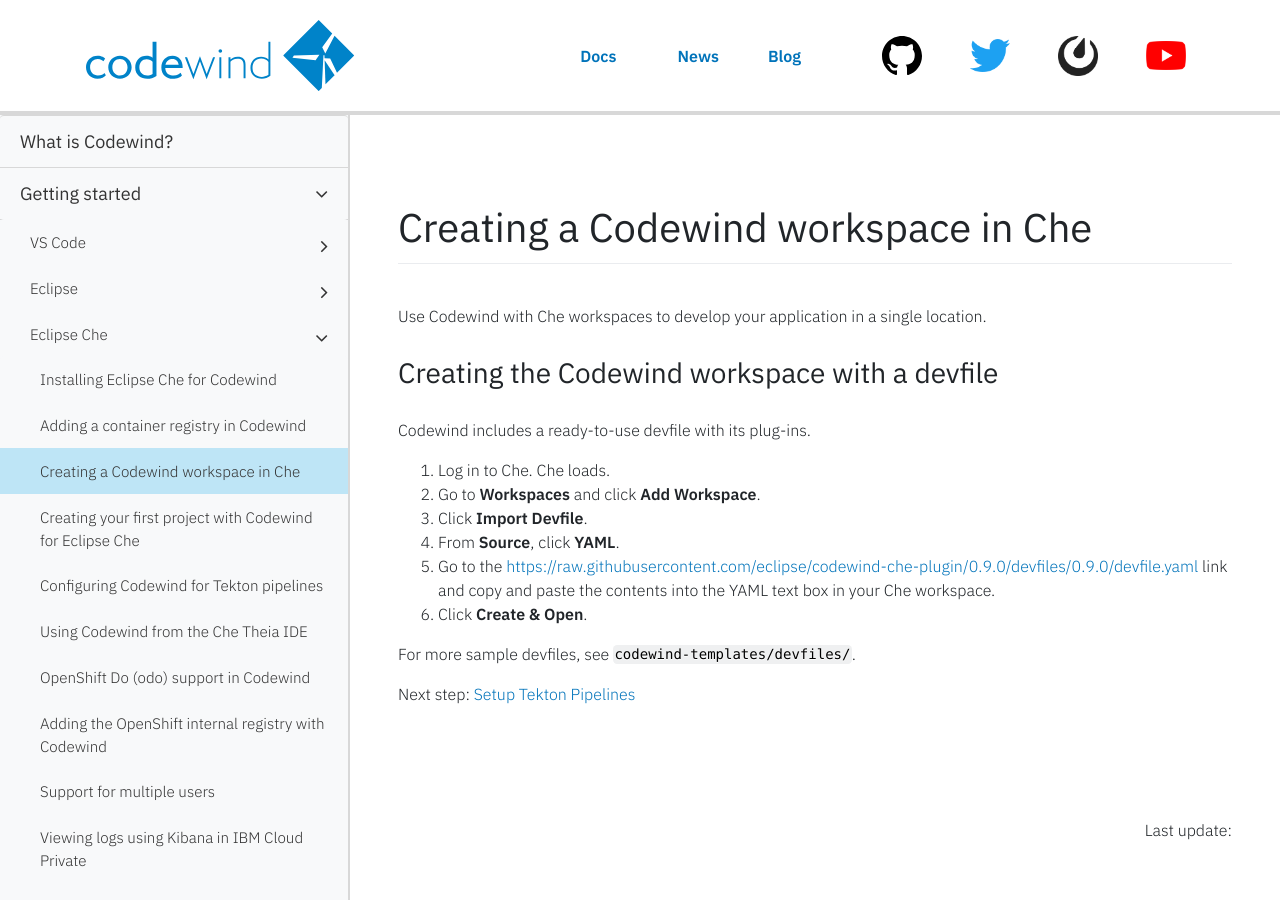
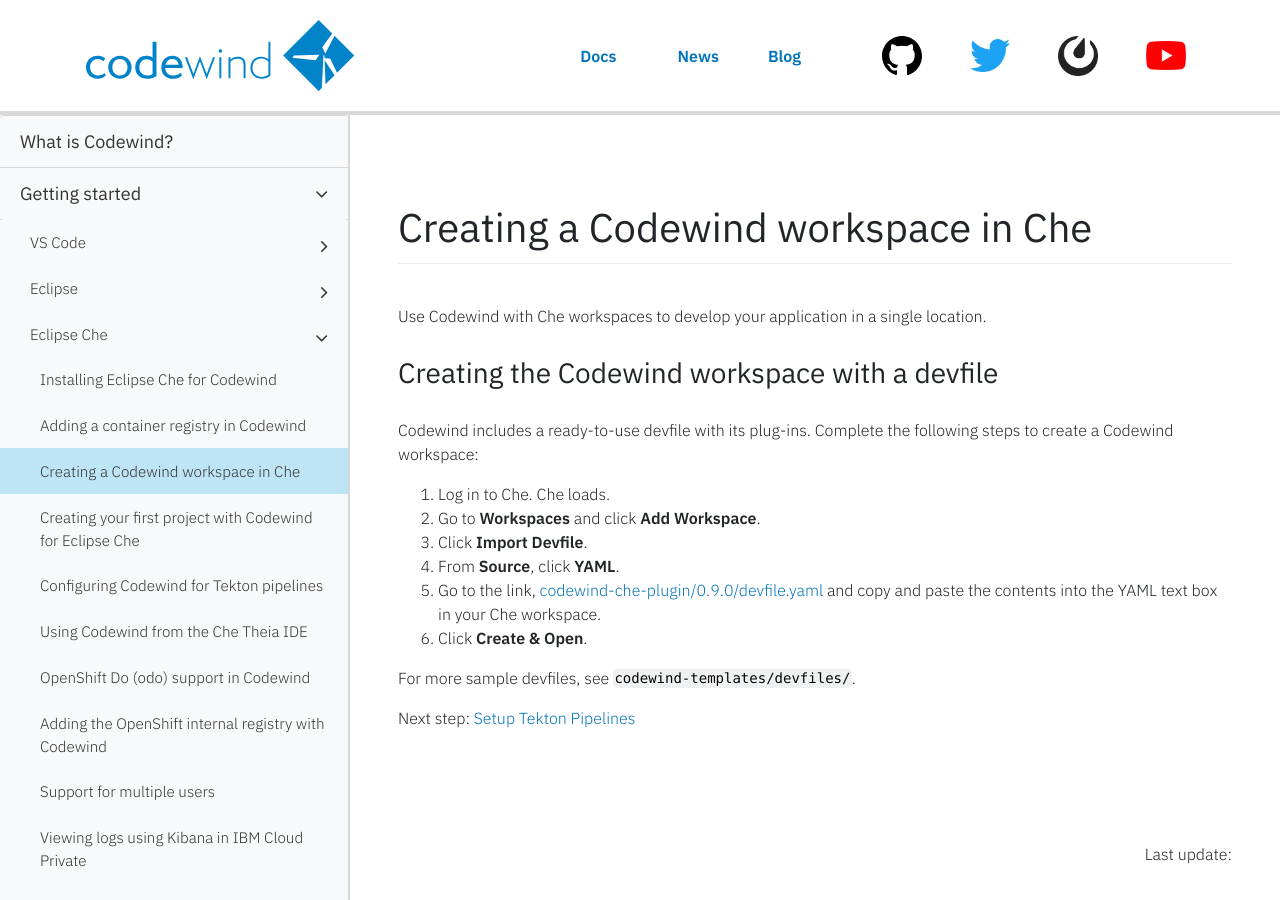
Before and after one commit to eclipse-archived/codewind-docs, a Jekyll site: the page built from docs/_documentations/che-createcodewindworkspace.md, in a window 1280 px wide and 900 px high. Built offline with Jekyll 4.4.1, drawn with Linux system fonts in a browser that asks for light colours; nearby versions of some CDN libraries; comment, search, counter and statistics services are not loaded.

Commit message:
minor changes in format of instructions
Signed-off-by: Jacob Berger <jacob.berger@ibm.com>

```diff
--- a/docs/_documentations/che-createcodewindworkspace.md
+++ b/docs/_documentations/che-createcodewindworkspace.md
@@ -12,12 +12,12 @@ type: document
 Use Codewind with Che workspaces to develop your application in a single location.
 
 ### Creating the Codewind workspace with a devfile
-Codewind includes a ready-to-use devfile with its plug-ins.
+Codewind includes a ready-to-use devfile with its plug-ins. Complete the following steps to create a Codewind workspace:
 1. Log in to Che. Che loads.
 2. Go to **Workspaces** and click **Add Workspace**.
 3. Click **Import Devfile**.
 4. From **Source**, click **YAML**.
-5. Go to the [https://raw.githubusercontent.com/eclipse/codewind-che-plugin/0.9.0/devfiles/0.9.0/devfile.yaml](https://raw.githubusercontent.com/eclipse/codewind-che-plugin/0.9.0/devfiles/0.9.0/devfile.yaml) link and copy and paste the contents into the YAML text box in your Che workspace.
+5. Go to the link, [codewind-che-plugin/0.9.0/devfile.yaml](https://raw.githubusercontent.com/eclipse/codewind-che-plugin/0.9.0/devfiles/0.9.0/devfile.yaml) and copy and paste the contents into the YAML text box in your Che workspace.
 6. Click **Create & Open**.
 
 For more sample devfiles, see [`codewind-templates/devfiles/`](https://github.com/kabanero-io/codewind-templates/tree/master/devfiles).
```
